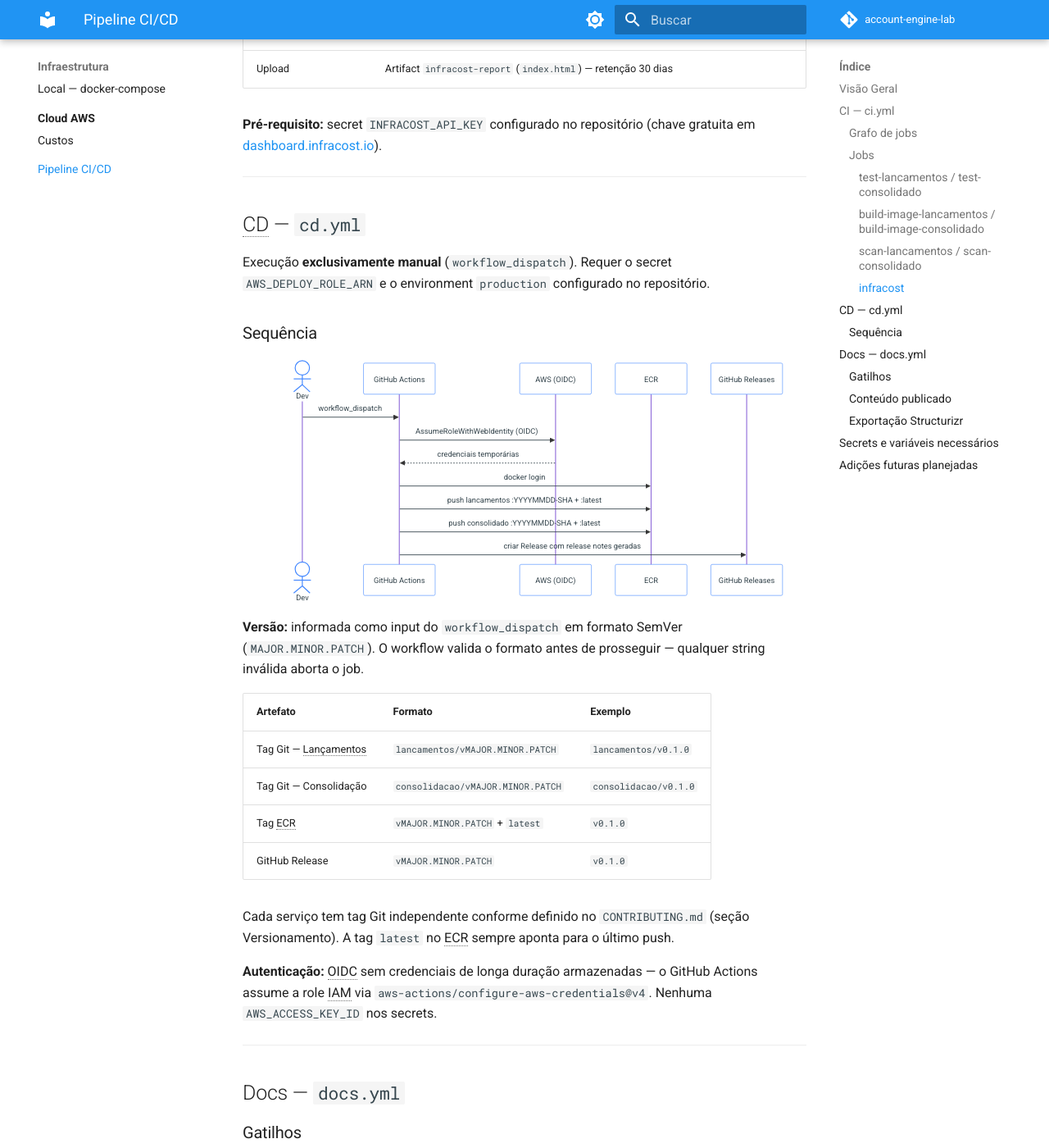
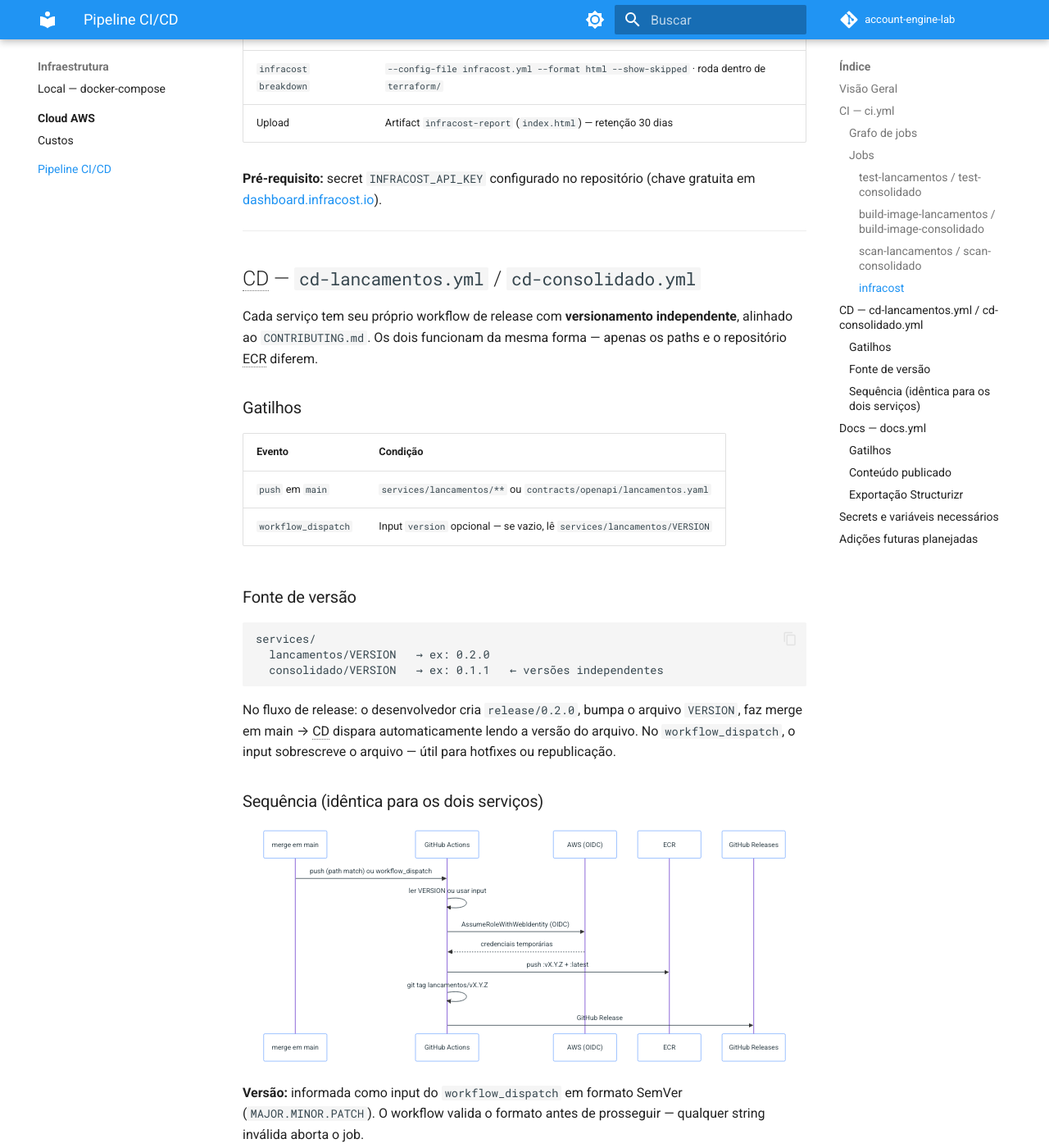
Before and after one commit to gsperim/account-engine-lab, an MkDocs documentation site: the page built from docs/infraestrutura/pipeline.md, in a window 1280 px wide and 1400 px high, scrolled down 2688 px. Shown: the whole window at 82% size. Built offline with MkDocs 1.6.1 and Material for MkDocs 9.7.7, drawn with Linux system fonts in a browser that asks for light colours; comment, search, counter and statistics services are not loaded; some of the changed text lies outside the part shown.

Commit message:
feat(cd): separar CD por serviço com versionamento independente
- Remove cd.yml unificado
- Cria cd-lancamentos.yml e cd-consolidado.yml com:
  - push em main com path filter por serviço e contrato OpenAPI
  - workflow_dispatch com version opcional (fallback para VERSION file)
  - validação SemVer, OIDC AWS, tag Git por serviço, GitHub Release
- Adiciona services/{lancamentos,consolidado}/VERSION com 0.1.0
- Atualiza pipeline.md com a nova arquitetura de dois workflows

````diff
--- a/docs/infraestrutura/pipeline.md
+++ b/docs/infraestrutura/pipeline.md
@@ -2,7 +2,7 @@
 
 **Perspectiva:** 🔐 DevSecOps · 🏗️ Arquiteto de Infraestrutura
 **Requisitos:** [NFR-06](../negocio/requisitos.md#nfr-06) (zero perda de dados), [NFR-09](../negocio/requisitos.md#nfr-09) (rastreabilidade)
-**Workflows:** [`ci.yml`](https://github.com/gsperim/account-engine-lab/blob/main/.github/workflows/ci.yml) · [`cd.yml`](https://github.com/gsperim/account-engine-lab/blob/main/.github/workflows/cd.yml) · [`docs.yml`](https://github.com/gsperim/account-engine-lab/blob/main/.github/workflows/docs.yml)
+**Workflows:** [`ci.yml`](https://github.com/gsperim/account-engine-lab/blob/main/.github/workflows/ci.yml) · [`cd-lancamentos.yml`](https://github.com/gsperim/account-engine-lab/blob/main/.github/workflows/cd-lancamentos.yml) · [`cd-consolidado.yml`](https://github.com/gsperim/account-engine-lab/blob/main/.github/workflows/cd-consolidado.yml) · [`docs.yml`](https://github.com/gsperim/account-engine-lab/blob/main/.github/workflows/docs.yml)
 
 ---
 
@@ -25,7 +25,8 @@ flowchart LR
 | Workflow | Gatilho | Objetivo |
 |----------|---------|---------|
 | **CI** | Push em qualquer branch · PR para main/develop · manual | Qualidade — testes, cobertura, imagem, segurança, custo |
-| **CD** | Manual (`workflow_dispatch`) | Release — build final e push para ECR + GitHub Release |
+| **CD — Lançamentos** | Push em main com mudança em `services/lancamentos/**` ou contrato · manual | Release independente do serviço de lançamentos |
+| **CD — Consolidado** | Push em main com mudança em `services/consolidado/**` ou contrato · manual | Release independente do serviço de consolidação |
 | **Docs** | Push em main (paths relevantes) · CI concluído em main · manual | Publicação — MkDocs + C4 + relatórios no GitHub Pages |
 
 ---
@@ -98,27 +99,44 @@ Roda **apenas em `main`** (`if: github.ref == 'refs/heads/main'`). Com `continue
 
 ---
 
-## CD — `cd.yml`
+## CD — `cd-lancamentos.yml` / `cd-consolidado.yml`
 
-Execução **exclusivamente manual** (`workflow_dispatch`). Requer o secret `AWS_DEPLOY_ROLE_ARN` e o environment `production` configurado no repositório.
+Cada serviço tem seu próprio workflow de release com **versionamento independente**, alinhado ao `CONTRIBUTING.md`. Os dois funcionam da mesma forma — apenas os paths e o repositório ECR diferem.
 
-### Sequência
+### Gatilhos
+
+| Evento | Condição |
+|--------|---------|
+| `push` em `main` | `services/lancamentos/**` ou `contracts/openapi/lancamentos.yaml` |
+| `workflow_dispatch` | Input `version` opcional — se vazio, lê `services/lancamentos/VERSION` |
+
+### Fonte de versão
+
+```
+services/
+  lancamentos/VERSION   → ex: 0.2.0
+  consolidado/VERSION   → ex: 0.1.1   ← versões independentes
+```
+
+No fluxo de release: o desenvolvedor cria `release/0.2.0`, bumpa o arquivo `VERSION`, faz merge em main → CD dispara automaticamente lendo a versão do arquivo. No `workflow_dispatch`, o input sobrescreve o arquivo — útil para hotfixes ou republicação.
+
+### Sequência (idêntica para os dois serviços)
 
 ```mermaid
 sequenceDiagram
-    actor Dev
+    participant Main as merge em main
     participant GHA as GitHub Actions
     participant AWS as AWS (OIDC)
     participant ECR
     participant GH as GitHub Releases
 
-    Dev->>GHA: workflow_dispatch
+    Main->>GHA: push (path match) ou workflow_dispatch
+    GHA->>GHA: ler VERSION ou usar input
     GHA->>AWS: AssumeRoleWithWebIdentity (OIDC)
     AWS-->>GHA: credenciais temporárias
-    GHA->>ECR: docker login
-    GHA->>ECR: push lancamentos :YYYYMMDD-SHA + :latest
-    GHA->>ECR: push consolidado  :YYYYMMDD-SHA + :latest
-    GHA->>GH: criar Release com release notes geradas
+    GHA->>ECR: push :vX.Y.Z + :latest
+    GHA->>GHA: git tag lancamentos/vX.Y.Z
+    GHA->>GH: GitHub Release
 ```
 
 **Versão:** informada como input do `workflow_dispatch` em formato SemVer (`MAJOR.MINOR.PATCH`). O workflow valida o formato antes de prosseguir — qualquer string inválida aborta o job.
````
Also changed, not shown: 5 other files.
